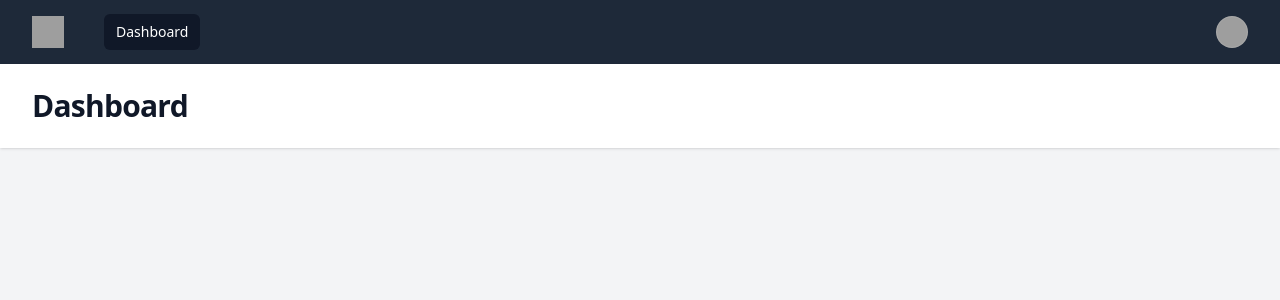
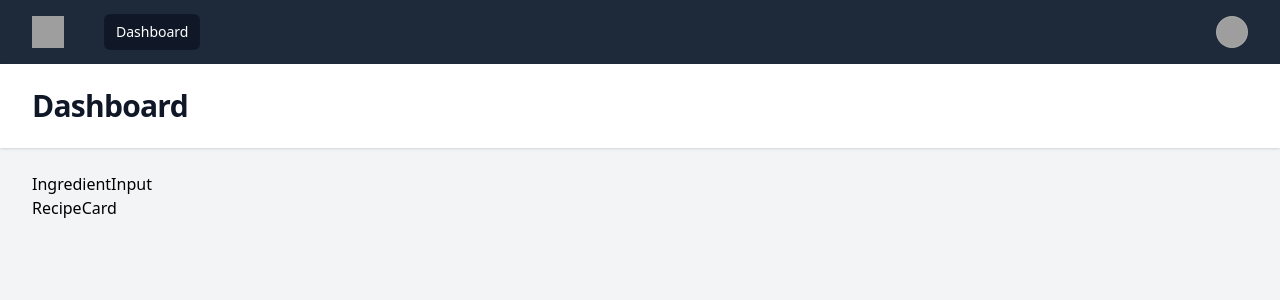
Before and after one commit to iseft/recipe-generator, a React (Vite) app in the folder frontend/: page / in a window 1280 px wide. Shown: the top 300 px of the page. Built offline with nearby package versions, Linux system fonts and the light colour scheme; grey boxes are pictures that could not be loaded.

Commit message:
Add generate-recipe page with react router dom used in AppShell

```diff
--- a/frontend/package.json
+++ b/frontend/package.json
@@ -16,6 +16,7 @@
     "heroicons": "^2.2.0",
     "react": "^19.2.0",
     "react-dom": "^19.2.0",
+    "react-router-dom": "^7.12.0",
     "tailwindcss": "^4.1.18"
   },
   "devDependencies": {
--- a/frontend/src/App.tsx
+++ b/frontend/src/App.tsx
@@ -1,12 +1,16 @@
+import { BrowserRouter, Routes, Route } from "react-router-dom";
 import AppShell from "./shared/components/AppShell";
+import GenerateRecipe from "./pages/generate-recipe";
 import "./index.css";
 
-function App() {
+export default function App() {
   return (
-    <>
-      <AppShell />
-    </>
+    <BrowserRouter>
+      <Routes>
+        <Route element={<AppShell />}>
+          <Route index element={<GenerateRecipe />} />
+        </Route>
+      </Routes>
+    </BrowserRouter>
   );
 }
-
-export default App;
--- /dev/null
+++ b/frontend/src/pages/generate-recipe/components/IngredientInput.tsx
@@ -0,0 +1,3 @@
+export default function IngredientInput() {
+  return <div>IngredientInput</div>;
+}
--- /dev/null
+++ b/frontend/src/pages/generate-recipe/components/RecipeCard.tsx
@@ -0,0 +1,5 @@
+const RecipeCard = () => {
+  return <div>RecipeCard</div>;
+};
+
+export default RecipeCard;
--- /dev/null
+++ b/frontend/src/pages/generate-recipe/index.tsx
@@ -0,0 +1,13 @@
+import IngredientInput from "./components/IngredientInput";
+import RecipeCard from "./components/RecipeCard";
+
+const GenerateRecipe = () => {
+  return (
+    <div>
+      <IngredientInput />
+      <RecipeCard />
+    </div>
+  );
+};
+
+export default GenerateRecipe;
--- a/frontend/src/shared/components/AppShell.tsx
+++ b/frontend/src/shared/components/AppShell.tsx
@@ -9,6 +9,7 @@ import {
 } from "@headlessui/react";
 import { Bars3Icon, BellIcon, XMarkIcon } from "@heroicons/react/24/outline";
 import { classNames } from "../utils/classNames";
+import { Outlet } from "react-router-dom";
 
 const user = {
   name: "Tom Cook",
@@ -172,7 +173,9 @@ export default function AppShell() {
           </div>
         </header>
         <main>
-          <div className="mx-auto max-w-7xl px-4 py-6 sm:px-6 lg:px-8"></div>
+          <div className="mx-auto max-w-7xl px-4 py-6 sm:px-6 lg:px-8">
+            <Outlet />
+          </div>
         </main>
       </div>
     </>
```
Also changed, not shown: 1 other file (tests, documents, lock files or other folders).
